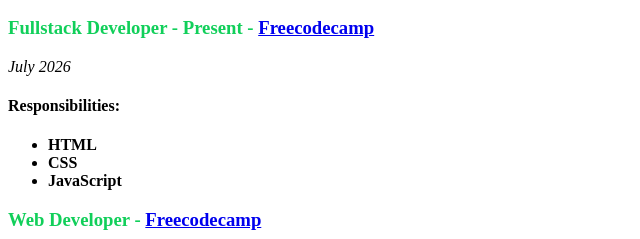
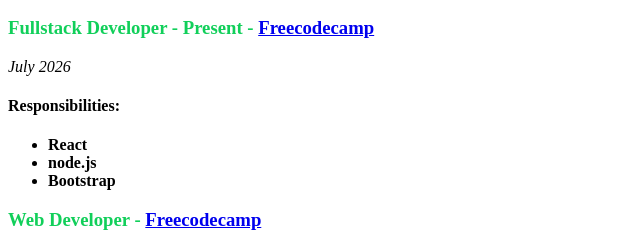
Before and after one commit to Zizni/Single-page-CV, a plain HTML site: page Index.html in a window 1280 px wide. Shown: the part 902-1141 px from the top of the page, 0-640 px from the left. Drawn offline with Linux system fonts and the light colour scheme.

```diff
--- a/Index.html
+++ b/Index.html
@@ -1,5 +1,7 @@
 <!DOCTYPE html>
 <html lang="en">
+
+
 
 <head>
     <meta charset="UTF-8">
@@ -21,14 +23,9 @@
         content="Explore the professional experience, skills, and projects of Inzilobpi Rudeh.">
     <meta property="og:image" content="none">
 
-
-
-
 </head>
 
 <body>
-
-
     <body>
         <header>
 
@@ -114,9 +111,9 @@
                     </p>
                     <h4>Responsibilities:</h4>
                     <ul>
-                        <li><strong>HTML</strong> </li>
-                        <li><strong>CSS </strong></li>
-                        <li><strong>JavaScript</strong></li>
+                        <li><strong>React</strong> </li>
+                        <li><strong>node.js </strong></li>
+                        <li><strong>Bootstrap</strong></li>
                     </ul>
                 </article>
 
```
Also changed, not shown: 1 other file.
